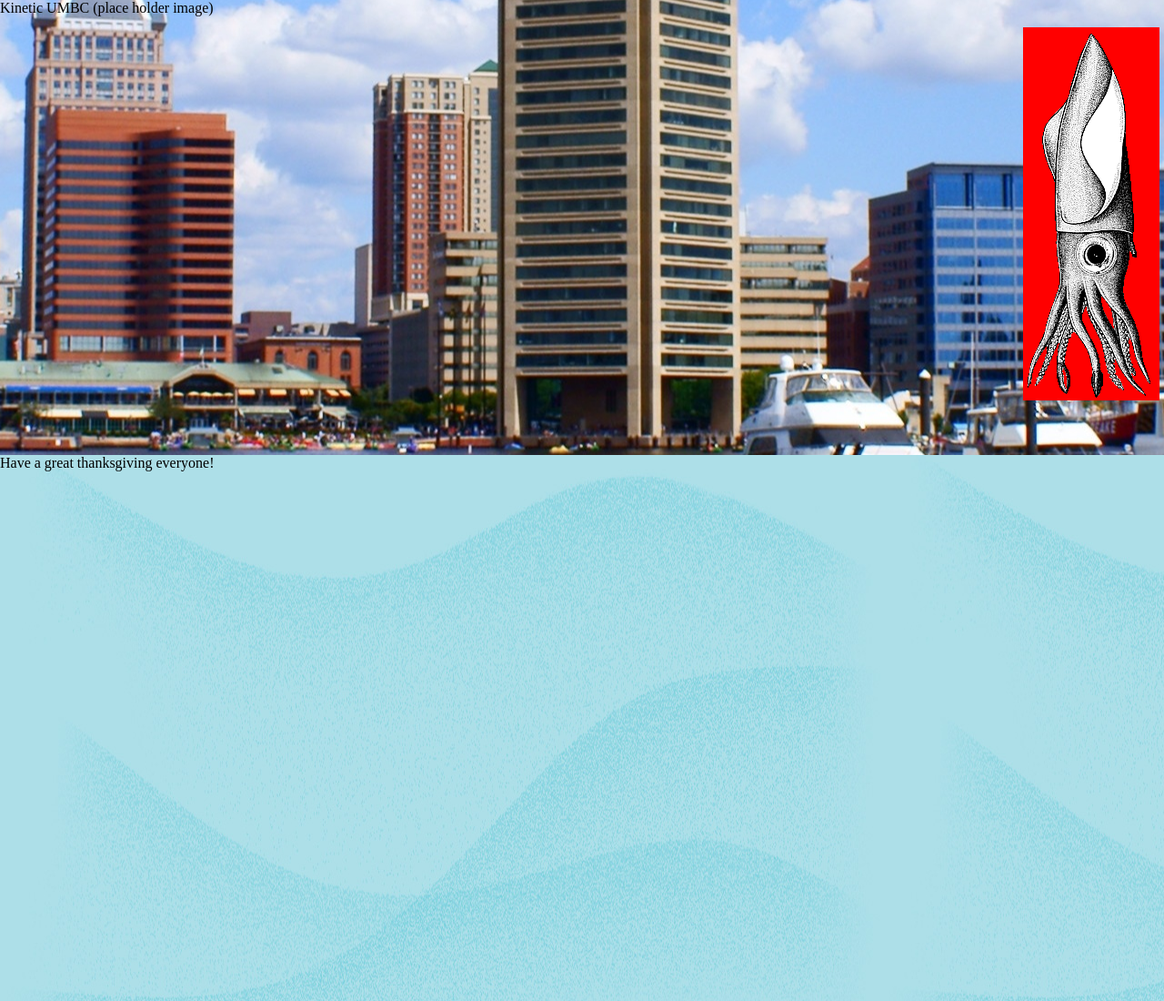
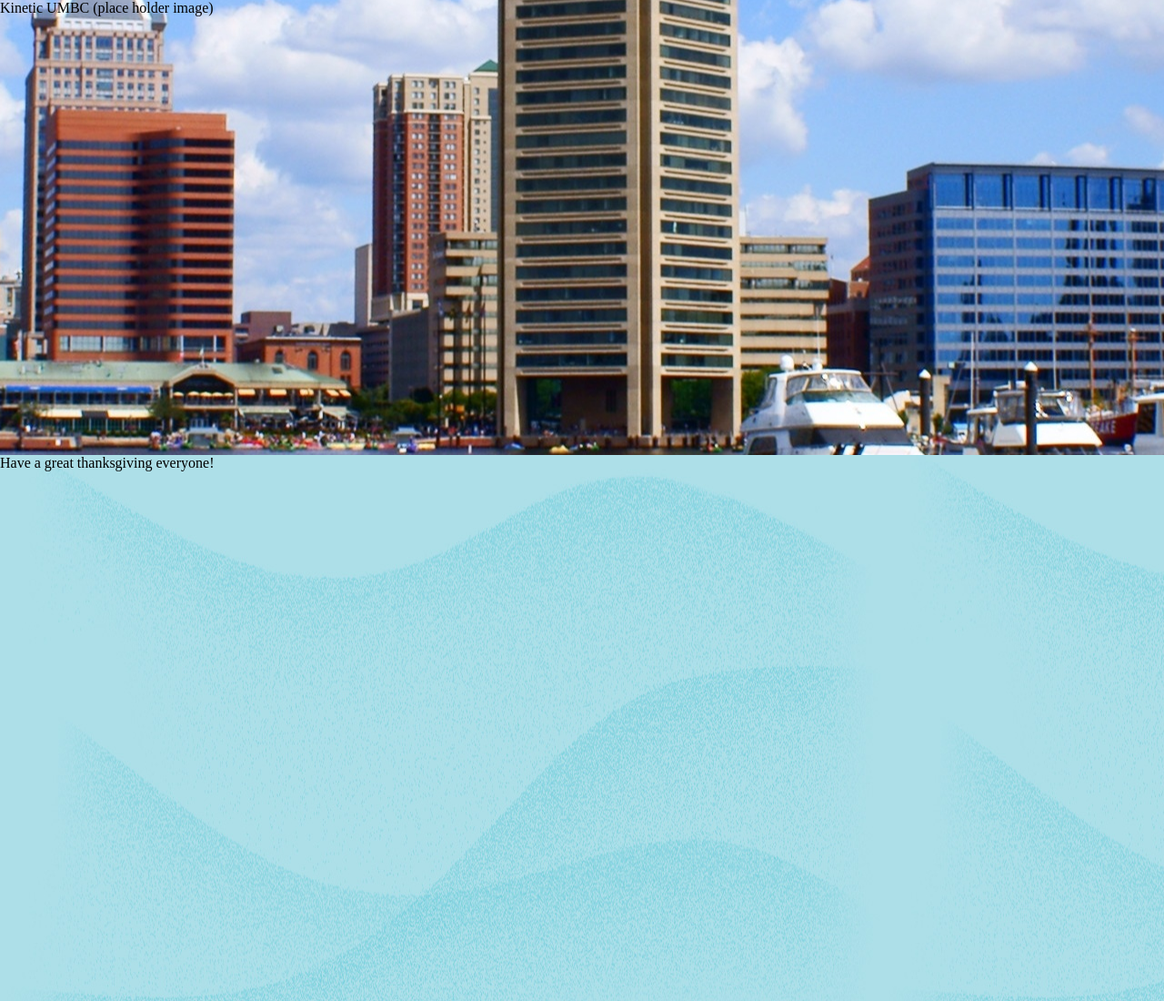
Before and after one commit to mancub/ksr, a plain HTML site: page index.html in a window 1280 px wide. Shown: the top 1100 px of the page at 91% size. Drawn offline with nearby package versions, Linux system fonts and the light colour scheme.

Commit message:
Update style.css

```diff
--- a/css/style.css
+++ b/css/style.css
@@ -43,9 +43,3 @@ header {
 	height: 1500px;
 	background-image: url(../images/tile_darkblue.jpg);
 }
-#squiddy {
-	content:url(https://github.com/mancub/ksr/blob/master/images/squid.png);
-        position: fixed;
-        top: 30px;
-        right: 5px;
-}
```
